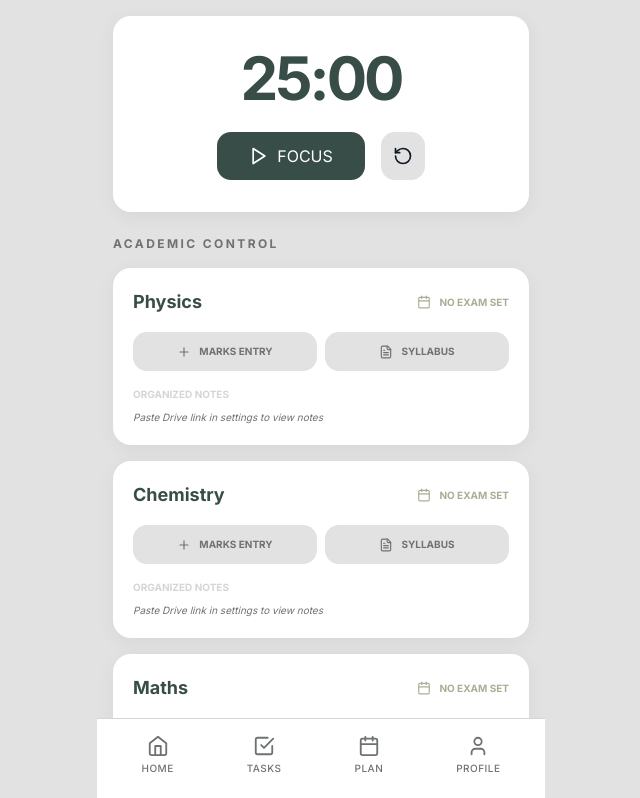
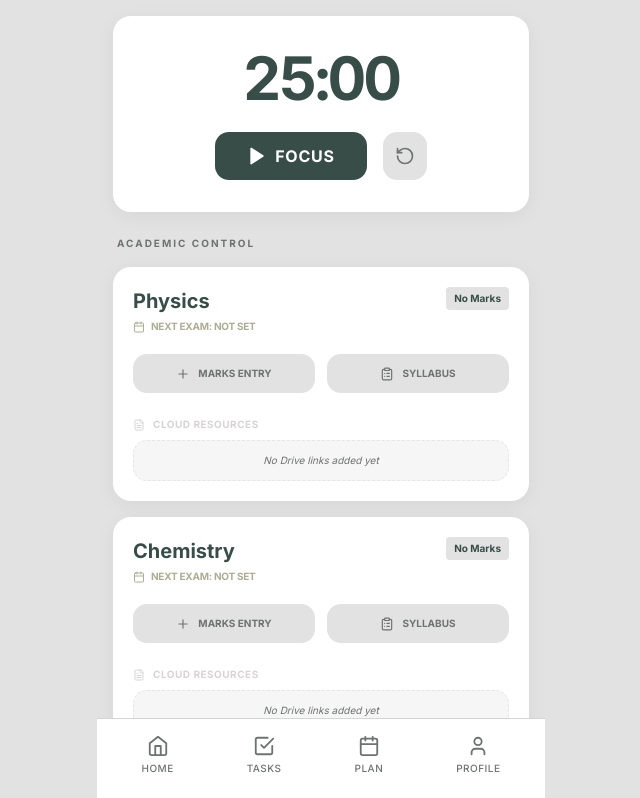
Before and after one commit to hetkeraliya/monkstudy, a Next.js app: page / in a window 1280 px wide. Shown: the top 798 px of the page, without its empty margins (319-959 px from the left). Built offline with nearby package versions, Linux system fonts and the light colour scheme.

Commit message:
Update page.tsx

```diff
--- a/app/page.tsx
+++ b/app/page.tsx
@@ -1,7 +1,7 @@
 "use client";
 import { useState, useEffect, useRef } from "react";
 import { motion } from "framer-motion";
-import { Play, Pause, RotateCcw, Plus, ExternalLink, Calendar, FileText } from "lucide-react";
+import { Play, Pause, RotateCcw, Plus, ExternalLink, Calendar, FileText, ClipboardList } from "lucide-react";
 import { useStore } from "../store/useStore";
 import { vibrate } from "../lib/db";
 
@@ -12,13 +12,15 @@ export default function Dashboard() {
   const workerRef = useRef<Worker>();
 
   useEffect(() => {
-    workerRef.current = new Worker(new URL('../../public/timerWorker.js', import.meta.url));
+    // Calling the worker directly from the public folder path
+    workerRef.current = new Worker('/timerWorker.js');
+
     workerRef.current.onmessage = () => {
       setTimeLeft((prev) => {
         if (prev <= 1) {
           vibrate([100, 50, 100]);
           setIsRunning(false);
-          addXp(50); // Earn 50 XP per session
+          addXp(50);
           return 0;
         }
         return prev - 1;
@@ -36,55 +38,69 @@ export default function Dashboard() {
 
   return (
     <motion.div initial={{ opacity: 0 }} animate={{ opacity: 1 }} className="space-y-6 pb-24">
-      {/* Pomodoro Card */}
+      {/* Monk Pomodoro */}
       <div className="matte-card p-8 flex flex-col items-center shadow-matte">
-        <h2 className="text-6xl font-bold text-monk-dark tracking-tighter">
+        <h2 className="text-6xl font-bold text-monk-dark tracking-tighter tabular-nums">
           {Math.floor(timeLeft / 60)}:{(timeLeft % 60).toString().padStart(2, '0')}
         </h2>
         <div className="flex gap-4 mt-6">
           <button onClick={toggleTimer} className="matte-btn px-8 py-3 flex items-center gap-2">
-            {isRunning ? <Pause size={20} /> : <Play size={20} />}
-            {isRunning ? "PAUSE" : "FOCUS"}
+            {isRunning ? <Pause size={20} fill="currentColor" /> : <Play size={20} fill="currentColor" />}
+            <span className="font-bold tracking-wider">{isRunning ? "PAUSE" : "FOCUS"}</span>
           </button>
-          <button onClick={() => setTimeLeft(25 * 60)} className="p-3 bg-monk-bg rounded-btn">
+          <button onClick={() => { vibrate(20); setTimeLeft(25 * 60); }} className="p-3 bg-monk-bg rounded-btn text-monk-muted">
             <RotateCcw size={20} />
           </button>
         </div>
       </div>
 
-      {/* Subject Deep Dive */}
+      {/* Subject Academic Center */}
       <section className="space-y-4">
-        <h3 className="text-xs font-bold text-monk-muted uppercase tracking-[0.2em]">Academic Control</h3>
+        <h3 className="text-[10px] font-bold text-monk-muted uppercase tracking-[0.2em] px-1">Academic Control</h3>
         {subjects.map((sub) => (
-          <div key={sub.id} className="matte-card p-5 space-y-4">
-            <div className="flex justify-between items-center">
-              <h4 className="text-lg font-bold text-monk-dark">{sub.name}</h4>
-              <div className="flex items-center gap-2 text-monk-olive">
-                <Calendar size={14} />
-                <span className="text-[10px] font-bold uppercase">{sub.nextExam || 'No Exam Set'}</span>
+          <div key={sub.id} className="matte-card p-5 space-y-5">
+            <div className="flex justify-between items-start">
+              <div>
+                <h4 className="text-xl font-bold text-monk-dark">{sub.name}</h4>
+                <div className="flex items-center gap-1.5 mt-1 text-monk-olive">
+                  <Calendar size={12} />
+                  <span className="text-[10px] font-bold uppercase tracking-tight">
+                    Next Exam: {sub.nextExam || 'Not Set'}
+                  </span>
+                </div>
+              </div>
+              <div className="bg-monk-bg px-2 py-1 rounded text-[10px] font-bold text-monk-dark">
+                {sub.marks.length > 0 ? `Latest: ${sub.marks[sub.marks.length - 1]}` : 'No Marks'}
               </div>
             </div>
 
-            {/* Quick Actions Grid */}
-            <div className="grid grid-cols-2 gap-2">
-              <button className="bg-monk-bg p-3 rounded-btn text-[10px] font-bold uppercase text-monk-muted flex items-center justify-center gap-2">
+            {/* Interaction Grid */}
+            <div className="grid grid-cols-2 gap-3">
+              <button className="bg-monk-bg p-3 rounded-btn text-[10px] font-bold uppercase text-monk-muted flex items-center justify-center gap-2 active:bg-monk-sand/20">
                 <Plus size={14} /> Marks Entry
               </button>
-              <button className="bg-monk-bg p-3 rounded-btn text-[10px] font-bold uppercase text-monk-muted flex items-center justify-center gap-2">
-                <FileText size={14} /> Syllabus
+              <button className="bg-monk-bg p-3 rounded-btn text-[10px] font-bold uppercase text-monk-muted flex items-center justify-center gap-2 active:bg-monk-sand/20">
+                <ClipboardList size={14} /> Syllabus
               </button>
             </div>
 
-            {/* Google Drive Notes List */}
-            <div className="space-y-2">
-              <p className="text-[10px] font-bold text-monk-sand uppercase">Organized Notes</p>
-              {sub.notes.length > 0 ? sub.notes.map((note, i) => (
-                <a key={i} href={note.url} target="_blank" className="flex items-center justify-between p-3 bg-monk-bg rounded-btn group">
-                  <span className="text-xs font-medium text-monk-dark">{note.title}</span>
-                  <ExternalLink size={14} className="text-monk-sand group-hover:text-monk-olive" />
+            {/* Organized Drive Notes */}
+            <div className="space-y-2 pt-1">
+              <div className="flex items-center gap-2 mb-1">
+                <FileText size={12} className="text-monk-sand" />
+                <p className="text-[10px] font-bold text-monk-sand uppercase tracking-wider">Cloud Resources</p>
+              </div>
+
+              {sub.notes && sub.notes.length > 0 ? sub.notes.map((note, i) => (
+                <a key={i} href={note.url} target="_blank" rel="noopener noreferrer"
+                   className="flex items-center justify-between p-3 border border-monk-bg rounded-btn bg-white hover:bg-monk-bg transition-colors">
+                  <span className="text-xs font-bold text-monk-dark">{note.title}</span>
+                  <ExternalLink size={14} className="text-monk-sand" />
                 </a>
-              ) ) : (
-                <p className="text-[10px] text-monk-muted italic">Paste Drive link in settings to view notes</p>
+              )) : (
+                <div className="p-3 bg-monk-bg/30 rounded-btn border border-dashed border-monk-sand/50">
+                   <p className="text-[10px] text-monk-muted text-center italic">No Drive links added yet</p>
+                </div>
               )}
             </div>
           </div>
```
